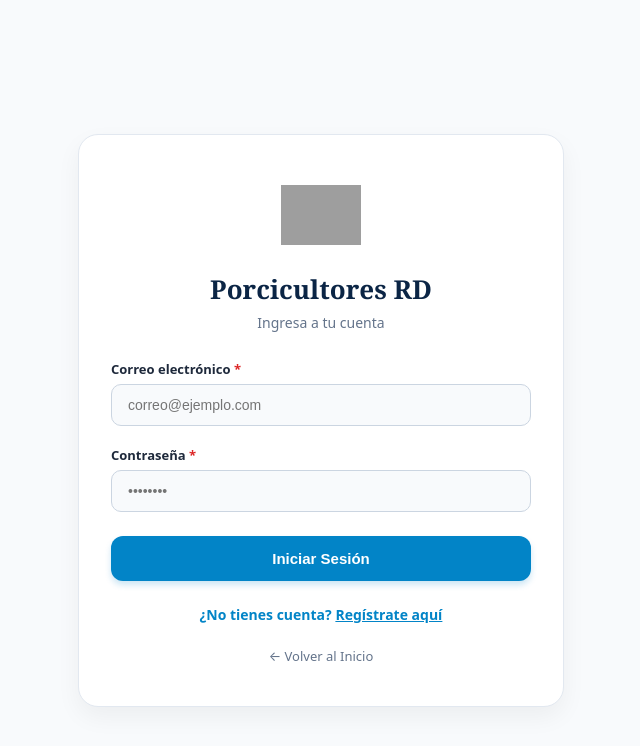
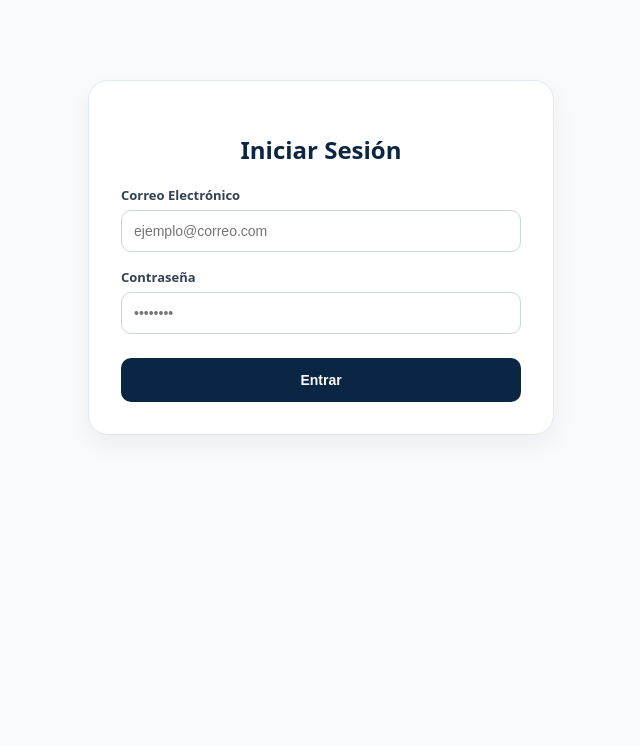
Before and after one commit to anonimusrofri-png/Porcicultores-rd, a Next.js app: page /login in a window 1280 px wide. Shown: the top 746 px of the page, without its empty margins (319-959 px from the left). Built offline with nearby package versions, Linux system fonts and the light colour scheme; no server answers; grey boxes are pictures that could not be loaded.

Commit message:
Fix: sincronizar inicio de sesion de Supabase con localStorage y cookies

```diff
--- a/app/login/page.tsx
+++ b/app/login/page.tsx
@@ -1,158 +1,85 @@
 'use client'
 
 import { useState } from 'react'
-import Link from 'next/link'
+import { supabase } from '../../lib/supabase'
+import { useRouter } from 'next/navigation'
 
-export default function LoginPage() {
+export default function Login() {
   const [email, setEmail] = useState('')
   const [password, setPassword] = useState('')
+  const [errorMsg, setErrorMsg] = useState('')
+  const [cargando, setCargando] = useState(false)
+  const router = useRouter()
 
-  const handleLogin = (e: React.FormEvent) => {
+  const handleLogin = async (e: React.FormEvent) => {
     e.preventDefault()
-    // Guardar el token para conceder acceso a las secciones
-    localStorage.setItem('token_porcicultores', 'activo_usuario')
-    window.location.href = '/'
+    setErrorMsg('')
+    setCargando(true)
+
+    const { data, error } = await supabase.auth.signInWithPassword({
+      email,
+      password,
+    })
+
+    if (error) {
+      setErrorMsg('Correo o contraseña incorrectos.')
+      setCargando(false)
+    } else {
+      // Guardar el indicador de token para la app
+      localStorage.setItem('token_porcicultores', data.session?.access_token || 'activo')
+      document.cookie = `token_porcicultores=${data.session?.access_token}; path=/;`
+
+      // Redirigir al inicio
+      router.push('/')
+      router.refresh()
+    }
   }
 
   return (
-    <div style={{
-      minHeight: '100vh',
-      backgroundColor: '#F8FAFC',
-      display: 'flex',
-      justifyContent: 'center',
-      alignItems: 'center',
-      padding: '20px',
-      fontFamily: "system-ui, -apple-system, BlinkMacSystemFont, 'Segoe UI', Roboto, sans-serif"
-    }}>
-      <div style={{
-        backgroundColor: '#FFFFFF',
-        borderRadius: '20px',
-        padding: '40px 32px',
-        maxWidth: '420px',
-        width: '100%',
-        boxShadow: '0 10px 25px rgba(0,0,0,0.05)',
-        textAlign: 'center',
-        border: '1px solid #E2E8F0'
-      }}>
+    <div style={{ maxWidth: '400px', margin: '80px auto', padding: '32px', backgroundColor: '#FFFFFF', borderRadius: '20px', border: '1px solid #E2E8F0', boxShadow: '0 10px 25px rgba(0,0,0,0.05)', fontFamily: "system-ui, -apple-system, sans-serif" }}>
+      <h2 style={{ fontSize: '24px', fontWeight: '800', marginBottom: '20px', color: '#0B2545', textAlign: 'center' }}>
+        Iniciar Sesión
+      </h2>
 
-        {/* Imagen del Cerdo (reemplaza 'cerdo.png' con el nombre de tu archivo de imagen) */}
-        <div style={{ marginBottom: '16px', display: 'flex', justifyContent: 'center' }}>
-          <img
-            src="/cerdo.png"
-            alt="Logo Porcicultores RD"
-            style={{ width: '80px', height: '80px', objectFit: 'contain' }}
-            onError={(e) => {
-              // Si la imagen aún no está cargada, muestra un contenedor limpio
-              e.currentTarget.style.display = 'none'
-            }}
+      {errorMsg && (
+        <div style={{ backgroundColor: '#FEE2E2', color: '#B91C1C', padding: '12px', borderRadius: '10px', fontSize: '13px', marginBottom: '16px', border: '1px solid #FECACA', textAlign: 'center' }}>
+          {errorMsg}
+        </div>
+      )}
+
+      <form onSubmit={handleLogin} style={{ display: 'flex', flexDirection: 'column', gap: '16px' }}>
+        <div>
+          <label style={{ display: 'block', fontSize: '13px', fontWeight: '600', marginBottom: '6px', color: '#334155' }}>Correo Electrónico</label>
+          <input
+            type="email"
+            placeholder="ejemplo@correo.com"
+            value={email}
+            onChange={(e) => setEmail(e.target.value)}
+            required
+            style={{ width: '100%', padding: '12px', borderRadius: '10px', border: '1px solid #CBD5E1', fontSize: '14px', boxSizing: 'border-box' }}
           />
         </div>
 
-        {/* Nombre de la marca corregido */}
-        <h1 style={{
-          fontSize: '26px',
-          fontWeight: '800',
-          color: '#0B2545',
-          margin: '0 0 6px 0',
-          fontFamily: "Georgia, 'Times New Roman', Times, serif"
-        }}>
-          Porcicultores RD
-        </h1>
-
-        <p style={{ fontSize: '14px', color: '#64748B', margin: '0 0 28px 0' }}>
-          Ingresa a tu cuenta
-        </p>
-
-        {/* Formulario */}
-        <form onSubmit={handleLogin} style={{ textAlign: 'left' }}>
-
-          {/* Correo Electrónico corregido */}
-          <div style={{ marginBottom: '20px' }}>
-            <label style={{ display: 'block', fontSize: '13px', fontWeight: '600', color: '#1E293B', marginBottom: '6px' }}>
-              Correo electrónico <span style={{ color: '#DC2626' }}>*</span>
-            </label>
+        <div>
+          <label style={{ display: 'block', fontSize: '13px', fontWeight: '600', marginBottom: '6px', color: '#334155' }}>Contraseña</label>
           <input
-              type="email"
+            type="password"
+            placeholder="••••••••"
+            value={password}
+            onChange={(e) => setPassword(e.target.value)}
             required
-              placeholder="correo@ejemplo.com"
-              value={email}
-              onChange={(e) => setEmail(e.target.value)}
-              style={{
-                width: '100%',
-                padding: '12px 16px',
-                borderRadius: '10px',
-                border: '1px solid #CBD5E1',
-                fontSize: '14px',
-                outline: 'none',
-                boxSizing: 'border-box',
-                backgroundColor: '#F8FAFC'
-              }}
+            style={{ width: '100%', padding: '12px', borderRadius: '10px', border: '1px solid #CBD5E1', fontSize: '14px', boxSizing: 'border-box' }}
           />
         </div>
 
-          {/* Contraseña corregido */}
-          <div style={{ marginBottom: '24px' }}>
-            <label style={{ display: 'block', fontSize: '13px', fontWeight: '600', color: '#1E293B', marginBottom: '6px' }}>
-              Contraseña <span style={{ color: '#DC2626' }}>*</span>
-            </label>
-            <input
-              type="password"
-              required
-              placeholder="••••••••"
-              value={password}
-              onChange={(e) => setPassword(e.target.value)}
-              style={{
-                width: '100%',
-                padding: '12px 16px',
-                borderRadius: '10px',
-                border: '1px solid #CBD5E1',
-                fontSize: '14px',
-                outline: 'none',
-                boxSizing: 'border-box',
-                backgroundColor: '#F8FAFC'
-              }}
-            />
-          </div>
-
-          {/* Botón Iniciar Sesión corregido */}
         <button
           type="submit"
-            style={{
-              width: '100%',
-              backgroundColor: '#0284C7',
-              color: '#FFFFFF',
-              padding: '14px',
-              borderRadius: '12px',
-              border: 'none',
-              fontSize: '15px',
-              fontWeight: '700',
-              cursor: 'pointer',
-              boxShadow: '0 4px 6px rgba(2, 132, 199, 0.2)',
-              transition: 'background-color 0.2s ease'
-            }}
+          disabled={cargando}
+          style={{ backgroundColor: '#0B2545', color: '#FFFFFF', border: 'none', padding: '14px', borderRadius: '10px', fontWeight: '700', fontSize: '14px', cursor: 'pointer', marginTop: '8px' }}
         >
-            Iniciar Sesión
+          {cargando ? 'Iniciando sesión...' : 'Entrar'}
         </button>
       </form>
-
-        {/* Enlace de Registro corregido */}
-        <div style={{ marginTop: '24px', fontSize: '14px' }}>
-          <span style={{ color: '#0284C7', fontWeight: '600' }}>
-            ¿No tienes cuenta?{' '}
-            <Link href="/registro" style={{ color: '#0284C7', textDecoration: 'underline' }}>
-              Regístrate aquí
-            </Link>
-          </span>
-        </div>
-
-        {/* Enlace Volver al Inicio corregido (sin el signo ?) */}
-        <div style={{ marginTop: '20px' }}>
-          <Link href="/" style={{ fontSize: '13px', color: '#64748B', textDecoration: 'none' }}>
-            ← Volver al Inicio
-          </Link>
-        </div>
-
-      </div>
     </div>
   )
 }
```
Lines whose indentation alone changed are shown as unchanged.
